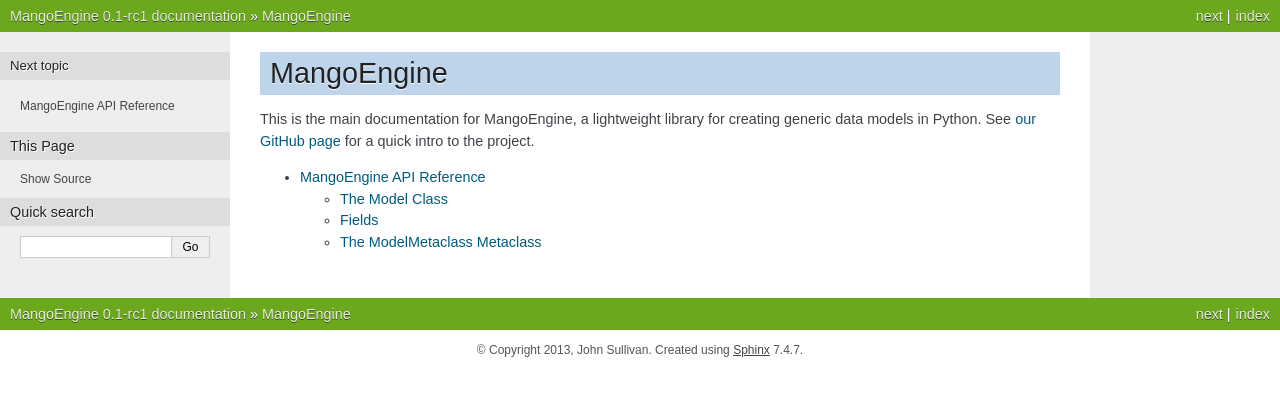
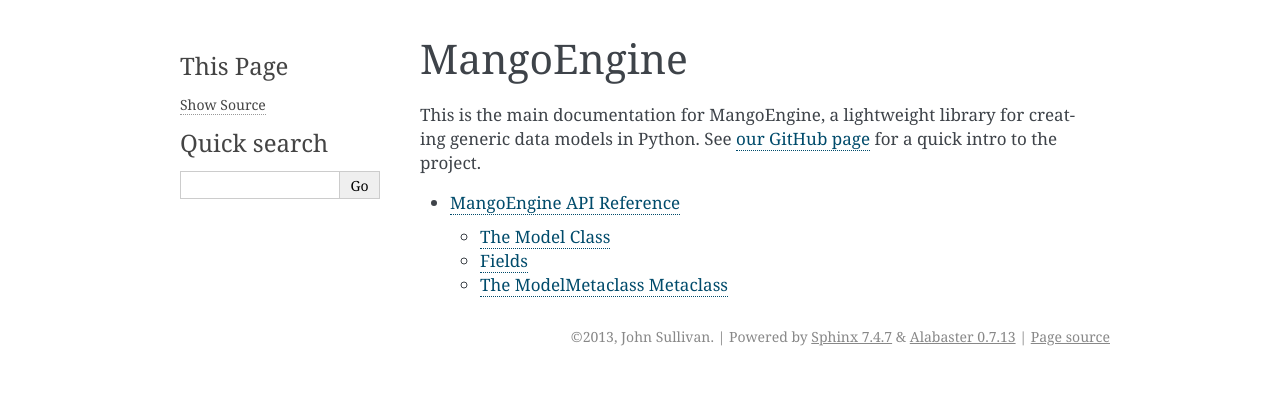
Before and after one commit to itsjohncs/mangoengine, a Sphinx documentation site: the page built from docs/index.rst, in a window 1280 px wide. Shown: the top 396 px of the page. Built offline with Sphinx 7.4.7, drawn with Linux system fonts in a browser that asks for light colours.

Commit message:
Trying out default RTD theme.
* Looks like they've improved it considerably since the last time I
  checked (which was admittidely a very long time ago).

```diff
--- a/docs/conf.py
+++ b/docs/conf.py
@@ -26,7 +26,3 @@
 
 # The name of the Pygments (syntax highlighting) style to use.
 pygments_style = "sphinx"
-
-# The theme to use for HTML and HTML Help pages.  See the documentation for
-# a list of builtin themes.
-html_theme = "nature"
```
